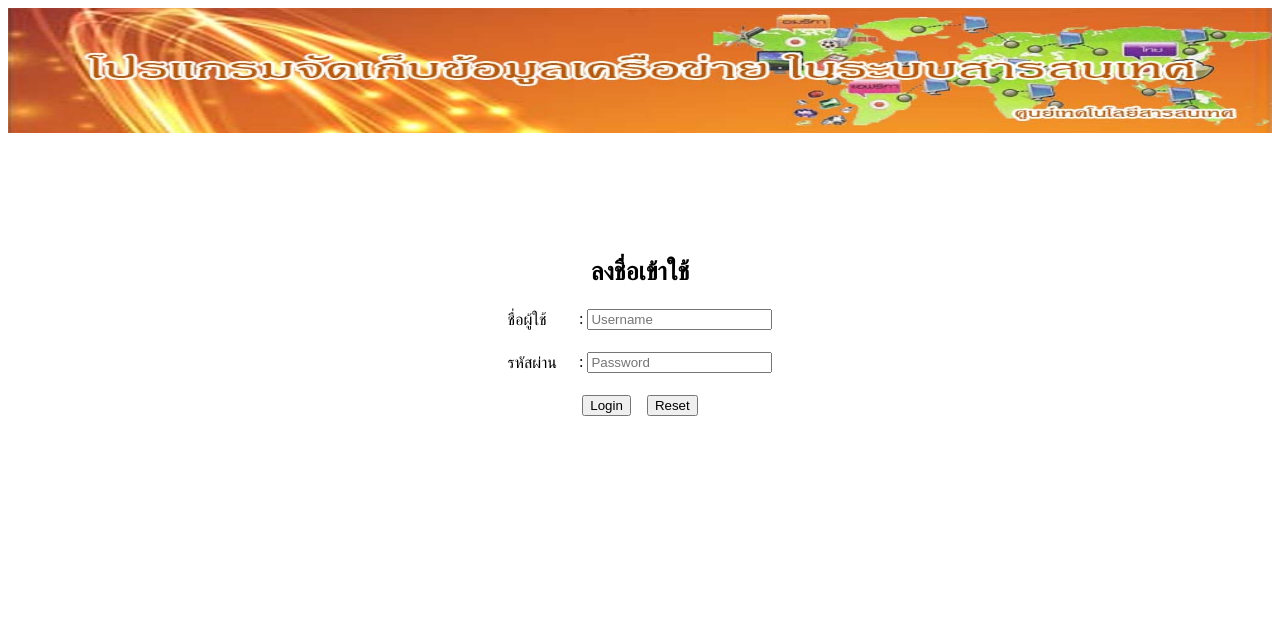
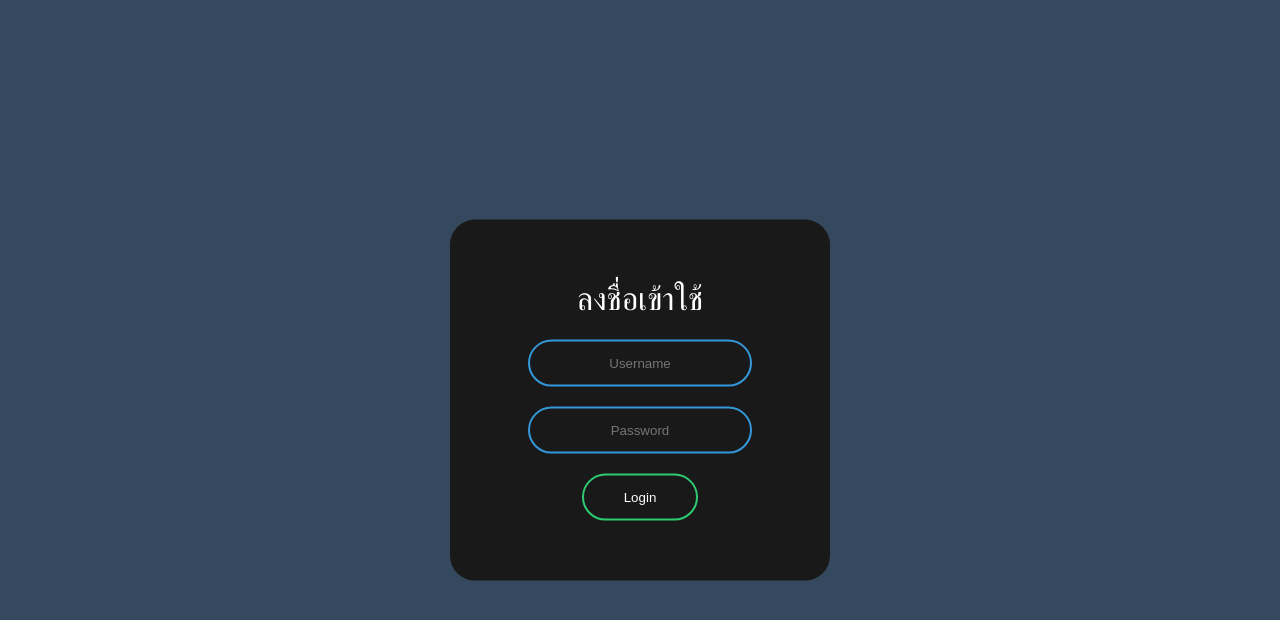
Before and after one commit to drivedemon/djopform, a PHP site: page / in a window 1280 px wide. Shown: the top 620 px of the page. Run offline with PHP 8.4, Linux system fonts and the light colour scheme.

Commit message:
+ Add CSS animation login

```diff
--- a/css/style.css
+++ b/css/style.css
@@ -1,3 +1,61 @@
+.animate{
+  margin: 0;
+  padding: 0;
+  font-family: sans-serif;
+  background: #34495e;
+}
+.box{
+  width: 300px;
+  padding: 40px;
+  position: absolute;
+  top: 50%;
+  left: 50%;
+	border-radius: 25px;
+  transform: translate(-50%,-50%);
+  background: #191919;
+  text-align: center;
+}
+.box h1{
+  color: white;
+  text-transform: uppercase;
+  font-weight: 500;
+}
+.box input[type = "text"],.box input[type = "password"]{
+  border:0;
+  background: none;
+  display: block;
+  margin: 20px auto;
+  text-align: center;
+  border: 2px solid #3498db;
+  padding: 14px 10px;
+  width: 200px;
+  outline: none;
+  color: white;
+  border-radius: 24px;
+  transition: 0.25s;
+}
+.box input[type = "text"]:focus,.box input[type = "password"]:focus{
+  width: 280px;
+  border-color: #2ecc71;
+}
+.box input[type = "submit"]{
+  border:0;
+  background: none;
+  display: block;
+  margin: 20px auto;
+  text-align: center;
+  border: 2px solid #2ecc71;
+  padding: 14px 40px;
+  outline: none;
+  color: white;
+  border-radius: 24px;
+  transition: 0.25s;
+  cursor: pointer;
+}
+.box input[type = "submit"]:hover{
+  background: #2ecc71;
+}
+
 .centercolor {
 	margin: auto;
 	width: 25%;
--- a/index.php
+++ b/index.php
@@ -4,6 +4,7 @@
     <meta charset="UTF-8">
     <meta name="viewport" content="width=device-width, initial-scale=1.0">
     <meta http-equiv="X-UA-Compatible" content="ie=edge">
+  	<link rel="stylesheet" href="/djopform/css/style.css" type="text/css">
     <title>Login</title>
     <style>
     th{
@@ -15,11 +16,19 @@
 
     </style>
 </head>
-<body>
-  <img src="./img/network-1.jpg" width="100%" height="125">
+<body class="animate">
+  <!-- <img src="./img/network-1.jpg" width="80%" height="100"> -->
 <div style="display: flex; justify-content: center; padding-top: 100px">
-    <form name="frmlogin"  method="post" action="login.php">
-        <table cellspacing="20" >
+    <form class="box" name="frmlogin"  method="post" action="login.php">
+
+
+        <h1>ลงชื่อเข้าใช้</h1>
+        <input type="text" name="txtUser" placeholder="Username">
+        <input type="password" name="txtPass" placeholder="Password">
+        <input type="submit" value="Login">
+
+
+        <!-- <table cellspacing="20" >
             <tr align="center" ><th colspan ="2">ลงชื่อเข้าใช้</th></tr>
             <tr>
                 <td cellspacing="10"> ชื่อผู้ใช้ </td>
@@ -32,7 +41,7 @@
             <tr><td align="center" colspan ="2"><button type="submit">Login</button>
                 &nbsp;&nbsp;
                 <button type="reset">Reset</button></td></tr>
-        </table>
+        </table> -->
     </form>
 </body>
 </html>
```
